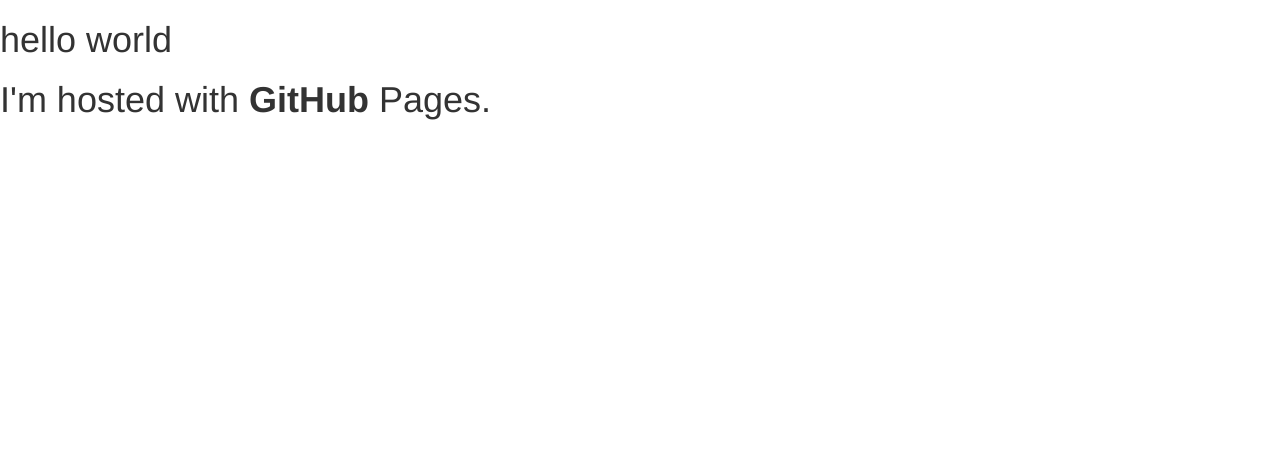
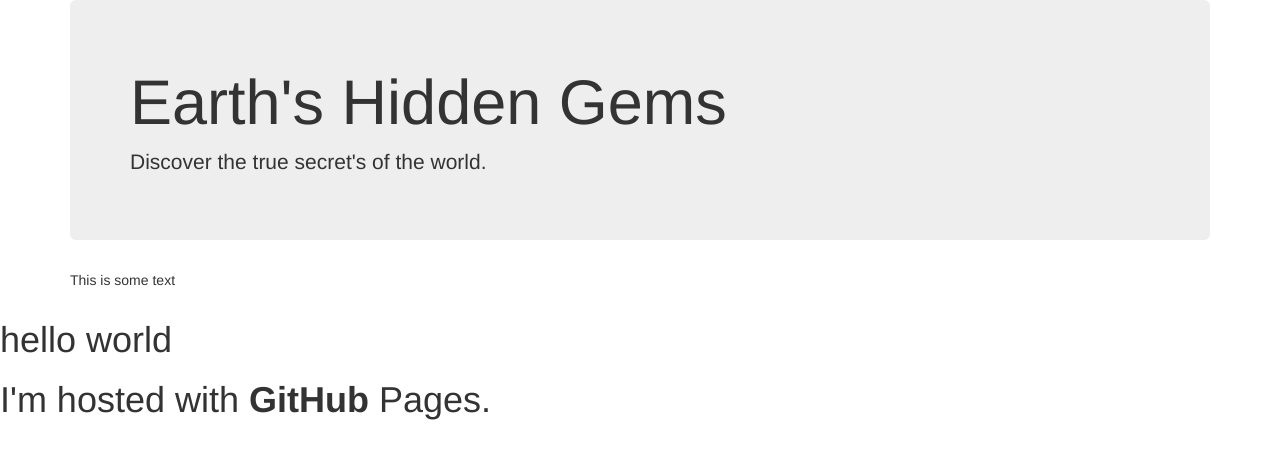
Before and after one commit to ilsaq/ilsaq.github.io, a plain HTML site: page index.html in a window 1280 px wide. Drawn offline with nearby package versions, Linux system fonts and the light colour scheme.

Commit message:
change of name

```diff
--- a/index.html
+++ b/index.html
@@ -4,6 +4,13 @@
     <link rel="stylesheet" href="https://maxcdn.bootstrapcdn.com/bootstrap/3.3.7/css/bootstrap.min.css" integrity="sha384-BVYiiSIFeK1dGmJRAkycuHAHRg32OmUcww7on3RYdg4Va+PmSTsz/K68vbdEjh4u" crossorigin="anonymous">
     </head>
   <body>
+    <div class="container">
+        <div class="jumbotron">
+            <h1>Earth's Hidden Gems</h1>
+            <p>Discover the true secret's of the world.</p>
+          </div>
+          <p>This is some text</p>
+    </div>
     <h1>hello world<h1>
       <p> I'm hosted with <strong>GitHub</strong> Pages.</p>
       </body>
```
